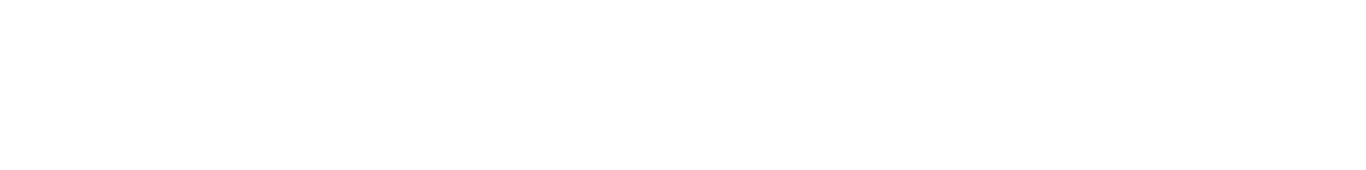
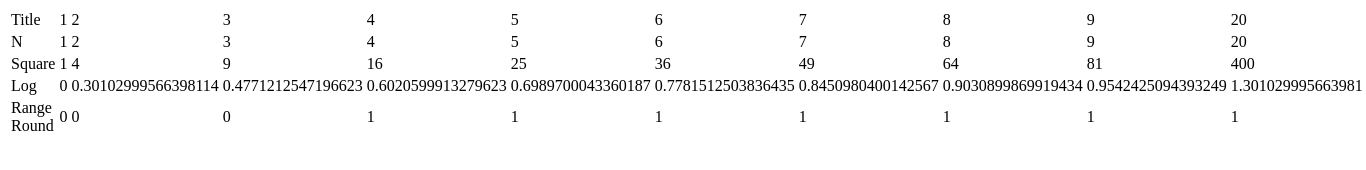
Before and after one commit to SARAN-thala/D3-Experiments, a plain HTML site: page visual-table/index.html in a window 1280 px wide. Shown: the whole page, 1366 px wide, since content can reach past the window. Drawn offline with Linux system fonts and the light colour scheme.

Commit message:
Saran | create row with data using scale fn

```diff
--- a/visual-table/index.html
+++ b/visual-table/index.html
@@ -9,7 +9,6 @@
     <title>Student Records</title>
 </head>
 <body>
-    <div class="container"></div>
 <script type="text/javascript" src="../lib/d3.v4.min.js"></script>
 <script type="text/javascript" src="js/table.js"></script>
 </body>
--- a/visual-table/js/table.js
+++ b/visual-table/js/table.js
@@ -0,0 +1,34 @@
+var data = [1, 2, 3, 4, 5, 6, 7, 8, 9, 20];
+
+function appendRow(scale, value) {
+    var row = d3.select('tbody').append('tr');
+    row.append('td').text(value);
+    row.selectAll('td')
+        .data(data, function (d) {
+            return d;
+        })
+        .enter()
+        .append('td')
+        .text(function (d) {
+            return scale(d);
+        });
+}
+
+var createTable = function () {
+
+    var table = d3.select('body').append('table');
+
+    var tbody = table.append('tbody');
+
+    appendRow(d3.scaleLinear(), 'Title');
+    appendRow(d3.scaleLinear(), 'N');
+    appendRow(d3.scalePow().exponent(2), 'Square');
+    appendRow(d3.scaleLog(), 'Log');
+    appendRow(d3.scaleLog().domain([1, 10]).base(10).rangeRound([0, 1]), 'Range Round');
+};
+
+var loadTable = function () {
+    return createTable()
+};
+
+window.onload = loadTable;
```
